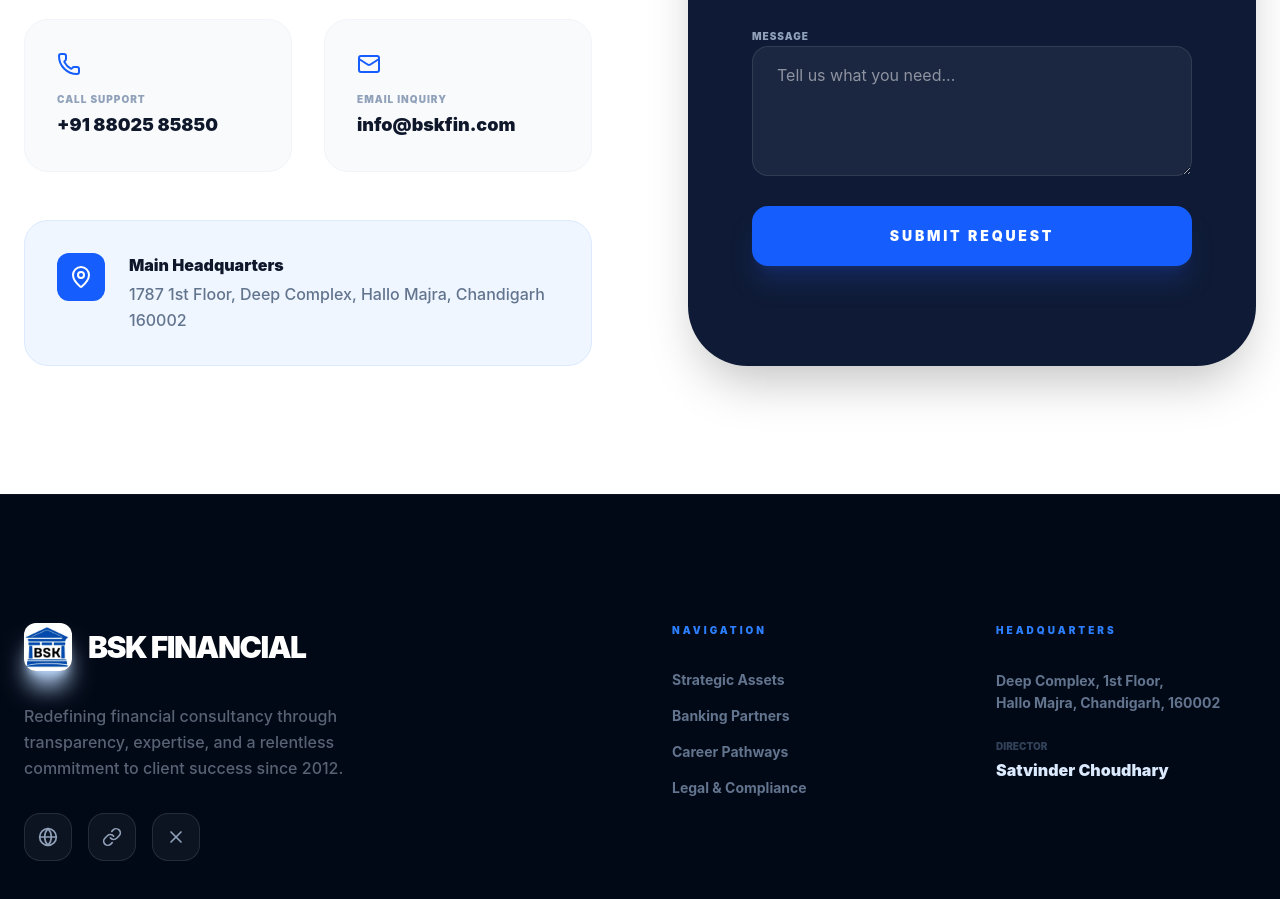
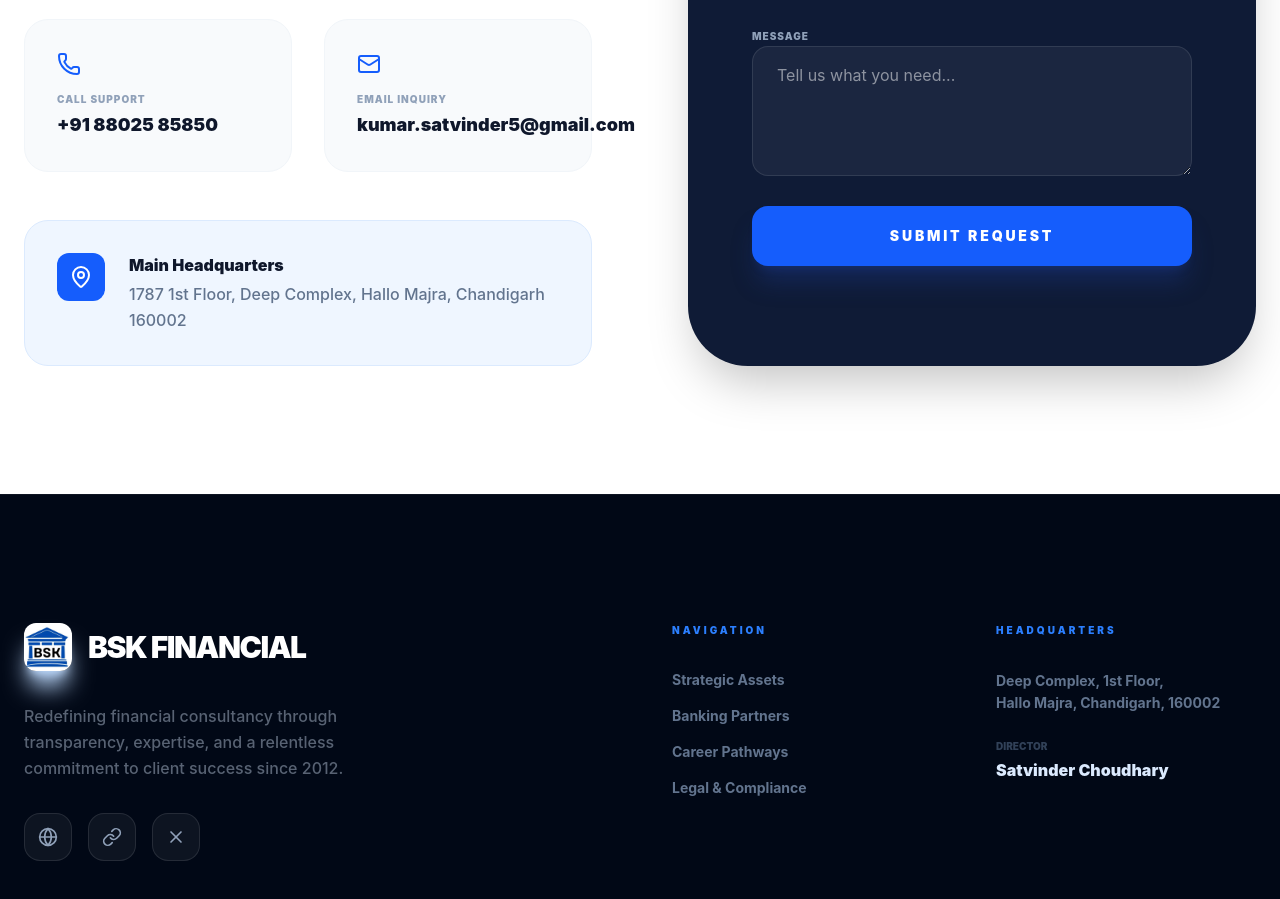
Before and after one commit to VivekGautam18/BSK, a React (Vite) app: page / in a window 1280 px wide. Shown: the part 3774-4673 px from the top of the page. Built offline with nearby package versions, Linux system fonts and the light colour scheme.

Commit message:
small changes

```diff
--- a/src/App.tsx
+++ b/src/App.tsx
@@ -89,8 +89,8 @@
         <img src={image} alt={name} className="w-full h-full object-cover transition-transform duration-700 group-hover:scale-110" />
         <div className="absolute inset-0 bg-gradient-to-t from-slate-900/90 via-transparent to-transparent opacity-0 group-hover:opacity-100 transition-opacity duration-500 flex items-end p-8">
           <div className="flex gap-4">
-            <button className="w-10 h-10 rounded-full bg-white/20 backdrop-blur-md flex items-center justify-center text-white hover:bg-blue-600 transition-colors"><Link size={18} /></button>
-            <button className="w-10 h-10 rounded-full bg-white/20 backdrop-blur-md flex items-center justify-center text-white hover:bg-blue-600 transition-colors"><Mail size={18} /></button>
+            <button onClick={() => window.open('https://wa.me/918802585850', '_blank')} className="w-10 h-10 rounded-full bg-white/20 backdrop-blur-md flex items-center justify-center text-white hover:bg-blue-600 transition-colors"><Link size={18} /></button>
+            <button onClick={() => window.open('mailto: kumar.satvinder5@gmail.com', '_blank')} className="w-10 h-10 rounded-full bg-white/20 backdrop-blur-md flex items-center justify-center text-white hover:bg-blue-600 transition-colors"><Mail size={18} /></button>
           </div>
         </div>
       </div>
@@ -453,7 +453,7 @@
               <div className="bg-slate-50 p-8 rounded-3xl border border-slate-100 hover:border-blue-200 transition-colors">
                 <Mail className="text-blue-600 mb-4" size={24} />
                 <p className="text-[10px] font-black uppercase tracking-widest text-slate-400 mb-1">Email Inquiry</p>
-                <p className="text-lg font-black text-slate-900">info@bskfin.com</p>
+                <p className="text-lg font-black text-slate-900">kumar.satvinder5@gmail.com</p>
               </div>
             </div>
             <div className="bg-blue-50 p-8 rounded-3xl flex items-start gap-6 border border-blue-100">
```
